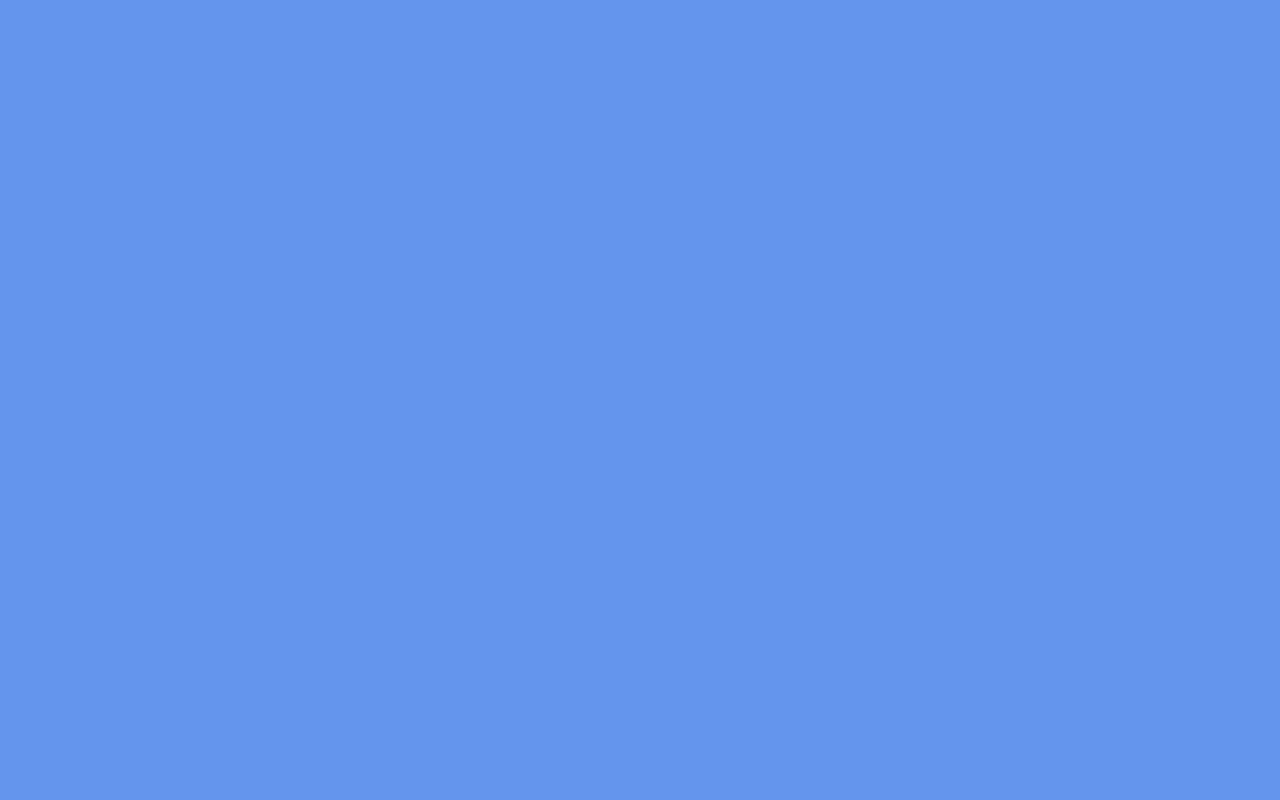
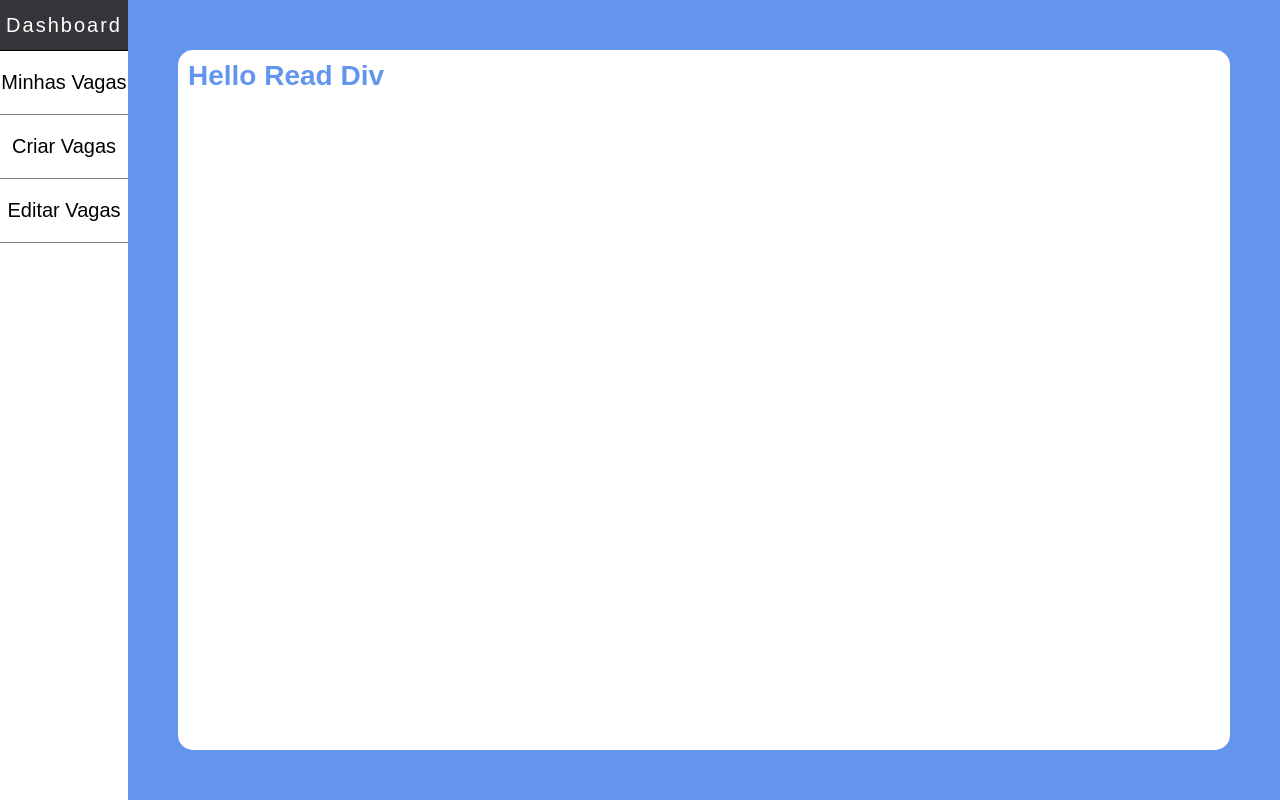
Before and after one commit to Ptdavid0/ufrillaTest, a React (Create React App) app: page /readVagas in a window 1280 px wide. Built offline with nearby package versions, Linux system fonts and the light colour scheme.

Commit message:
Read/Make/Edit pages

```diff
--- /dev/null
+++ b/src/pages/Dashboard/index.js
@@ -0,0 +1,30 @@
+import React, { Component } from 'react';
+
+import { Container } from './styles';
+
+import { Link } from 'react-router-dom';
+
+export default class Dashboard extends Component {
+    render() {
+        return (
+            <Container>
+                <header>
+                    <h1>Dashboard</h1>
+                    <nav>
+                        <ul>
+                            <li>
+                                <Link to="/readVagas">Minhas Vagas</Link>
+                            </li>
+                            <li>
+                                <Link to="/makeVagas">Criar Vagas</Link>
+                            </li>
+                            <li>
+                                <Link to="/editVagas">Editar Vagas</Link>
+                            </li>
+                        </ul>
+                    </nav>
+                </header>
+            </Container>
+        );
+    }
+}
--- /dev/null
+++ b/src/pages/Dashboard/styles.js
@@ -0,0 +1,40 @@
+import styled from 'styled-components';
+
+export const Container = styled.div`
+    display: flex;
+
+    header {
+        width: 10vw;
+        height: 100vh;
+        background-color: white;
+    }
+
+    ul {
+        list-style: none;
+        margin-top: 0;
+        padding: 0;
+        background-color: white;
+        text-align: center;
+        font-size: 20px;
+    }
+
+    li {
+        padding: 20px 0;
+        border-bottom: 1px solid grey;
+    }
+    a {
+        color: black;
+        text-decoration: none;
+    }
+
+    h1 {
+        /* width: 100vw; */
+        text-align: center;
+        font-weight: normal;
+        line-height: 50px;
+        font-size: 20px;
+        letter-spacing: 2px;
+        background-color: #34363a;
+        border-bottom: 1px solid black;
+    }
+`;
--- a/src/pages/FirstPage/index.js
+++ b/src/pages/FirstPage/index.js
@@ -1,12 +1,10 @@
 import React, { Component } from 'react';
-
-import { Redirect, withRouter } from 'react-router-dom';
 
 import { Container, LogInDiv, Title, Form, SubmitButton } from './styles';
 
 export default class FirstPage extends Component {
     handleSubmit = e => {
-        this.props.history.push('repository');
+        this.props.history.push('dashboard');
     };
     render() {
         return (
--- a/src/pages/Repository/index.js
+++ /dev/null
@@ -1,7 +0,0 @@
-import React from 'react';
-
-// import { Container } from './styles';
-
-export default function Repository() {
-    return <h1>Repository</h1>;
-}
--- /dev/null
+++ b/src/pages/editVagas/index.js
@@ -0,0 +1,18 @@
+import React, { Component } from 'react';
+
+import { Container, EditDiv } from './styles';
+
+import Dashboard from '../Dashboard/';
+
+export default class editVagas extends Component {
+    render() {
+        return (
+            <Container>
+                <Dashboard />
+                <EditDiv>
+                    <h1>Hello Edit Div</h1>
+                </EditDiv>
+            </Container>
+        );
+    }
+}
--- /dev/null
+++ b/src/pages/editVagas/styles.js
@@ -0,0 +1,21 @@
+import styled from 'styled-components';
+
+export const Container = styled.div`
+    display: flex;
+    flex-direction: row;
+    position: relative;
+`;
+
+export const EditDiv = styled.div`
+    display: flex;
+    flex-direction: row;
+    background-color: white;
+    width: 100vw;
+    margin: 50px;
+    border-radius: 15px;
+    padding: 10px;
+
+    h1 {
+        color: cornflowerblue;
+    }
+`;
--- /dev/null
+++ b/src/pages/makeVagas/index.js
@@ -0,0 +1,18 @@
+import React, { Component } from 'react';
+
+import { Container, MakeDiv } from './styles';
+
+import Dashboard from '../Dashboard/';
+
+export default class makeVagas extends Component {
+    render() {
+        return (
+            <Container>
+                <Dashboard />
+                <MakeDiv>
+                    <h1>hello Make Div</h1>
+                </MakeDiv>
+            </Container>
+        );
+    }
+}
--- /dev/null
+++ b/src/pages/makeVagas/styles.js
@@ -0,0 +1,20 @@
+import styled from 'styled-components';
+
+export const Container = styled.div`
+    display: flex;
+    flex-direction: row;
+`;
+
+export const MakeDiv = styled.div`
+    display: flex;
+    flex-direction: row;
+    background-color: white;
+    width: 100vw;
+    margin: 50px;
+    border-radius: 15px;
+    padding: 10px;
+
+    h1 {
+        color: cornflowerblue;
+    }
+`;
--- /dev/null
+++ b/src/pages/readVagas/index.js
@@ -0,0 +1,18 @@
+import React, { Component } from 'react';
+
+import { Container, ReadDiv } from './styles';
+
+import Dashboard from '../Dashboard/';
+
+export default class readVagas extends Component {
+    render() {
+        return (
+            <Container>
+                <Dashboard />
+                <ReadDiv>
+                    <h1>Hello Read Div</h1>
+                </ReadDiv>
+            </Container>
+        );
+    }
+}
--- /dev/null
+++ b/src/pages/readVagas/styles.js
@@ -0,0 +1,21 @@
+import styled from 'styled-components';
+
+export const Container = styled.div`
+    display: flex;
+    flex-direction: row;
+    position: relative;
+`;
+
+export const ReadDiv = styled.div`
+    display: flex;
+    flex-direction: row;
+    background-color: white;
+    width: 100vw;
+    margin: 50px;
+    border-radius: 15px;
+    padding: 10px;
+
+    h1 {
+        color: cornflowerblue;
+    }
+`;
--- a/src/routes.js
+++ b/src/routes.js
@@ -2,16 +2,22 @@ import React from 'react';
 import { BrowserRouter, Switch, Route } from 'react-router-dom';
 
 // import Main from './pages/Main';
+
 import FirstPage from './pages/FirstPage';
-
-import Repository from './pages/Repository';
+import Dashboard from './pages/Dashboard';
+import makeVagas from './pages/makeVagas';
+import editVagas from './pages/editVagas';
+import readVagas from './pages/readVagas';
 
 export default function Routes() {
     return (
         <BrowserRouter>
             <Switch>
                 <Route path="/" exact component={FirstPage} />
-                <Route path="/repository" component={Repository} />
+                <Route path="/dashboard" component={Dashboard} />
+                <Route path="/makeVagas" component={makeVagas} />
+                <Route path="/editVagas" component={editVagas} />
+                <Route path="/readVagas" component={readVagas} />
             </Switch>
         </BrowserRouter>
     );
```
